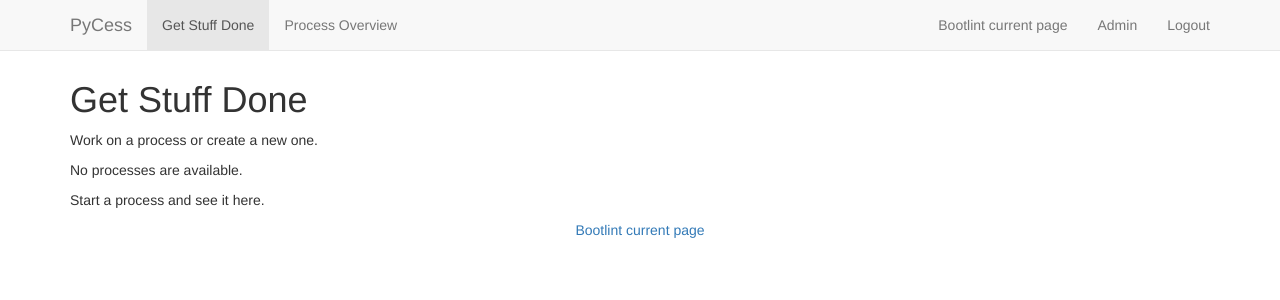
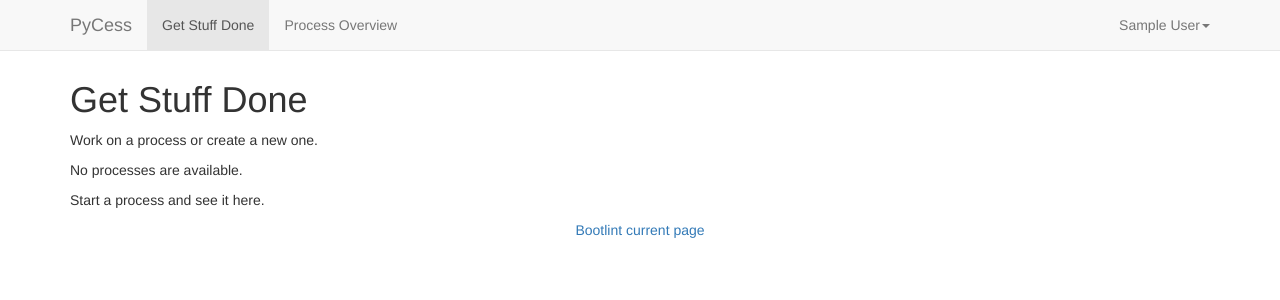
Before and after one commit to pycess/pycess, a Django app: page / in a window 1280 px wide. Shown: the top 300 px of the page. Run offline with Django 3.2, Linux system fonts and the light colour scheme; the visitor is signed in with stand-in values (Sample User, id 1); data that the repository does not hold is empty; parts of the project's set-up code (start-up, migrations or seed data) failed here and were passed over; some libraries are stand-ins or nearby versions.

Commit message:
Restructure user menu at top right, to make it obvious who is logged in as well as use less space.

```diff
--- a/process/templates/include/nav.html
+++ b/process/templates/include/nav.html
@@ -12,7 +12,7 @@
         </button>
         <a class="navbar-brand" href="{% url 'index' %}">PyCess</a>
     </div>
-    <div id="navbar" class="navbar-collapse collapse">
+    <nav id="navbar" class="navbar-collapse collapse">
         <ul class="nav navbar-nav">
             {% trans "Get Stuff Done"   as index_title %}
             {% trans "Process Overview" as overview_title %}
@@ -26,18 +26,20 @@
             {# TODO: Consider adding a popup menu to create processes instantly without having to go to a list first? #}
         </ul>
         <ul class="nav navbar-nav navbar-right">
-            {% if user.is_authenticated %}
-                <li><a href='javascript:(function(){var s=document.createElement("script");s.onload=function(){bootlint.showLintReportForCurrentDocument([]);};s.src="https://maxcdn.bootstrapcdn.com/bootlint/latest/bootlint.min.js";document.body.appendChild(s)})();'>Bootlint current page</a></li>
+            {% if not user.is_authenticated %}
+                <li><a href="{% url 'django.contrib.auth.views.login' %}">{% trans "Login" %}</a></li>
+            {% else %}
+                <li class="dropdown">
+                  <a href="#" class="dropdown-toggle" data-toggle="dropdown" role="button" aria-haspopup="true" aria-expanded="false">{{ user.first_name }} {{ user.last_name }}<span class="caret"></span></a>
+                  <ul class="dropdown-menu">
+                    {% if user.is_staff %}
+                        <li><a href="/admin/">{% trans "Admin" %}</a></li>
+                    {% endif %}
+                    <li><a href="{% url 'django.contrib.auth.views.logout' %}?next={{request.path}}">{% trans "Logout" %}</a></li>
+                  </ul>
+                </li>
             {% endif %}
-            <li><a href="/admin/">{% trans "Admin" %}</a></li>
-            <li>
-                {% if user.is_authenticated %}
-                    <a href="{% url 'django.contrib.auth.views.logout' %}?next={{request.path}}">{% trans "Logout" %}</a>
-                {% else %}
-                    <a href="{% url 'django.contrib.auth.views.login' %}">{% trans "Login" %}</a>
-                {% endif %}
-            </li>
         </ul>
-    </div><!--/.nav-collapse -->
+    </nav><!--/.nav-collapse -->
     </div>
 </nav>
```
